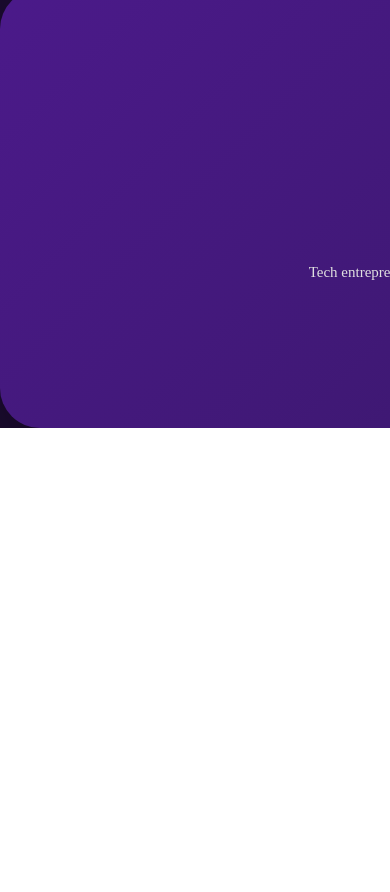
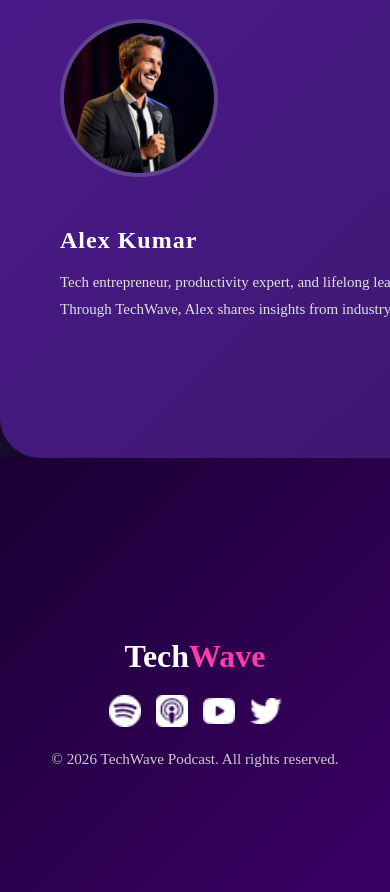
Before and after one commit to tanjimmouno45-stack/simple-project, a plain HTML site: page index.html in a window 390 px wide. Shown: the part 4407-5299 px from the top of the page. Before the commit the page ends 4835 px from the top, so only its background shows below. Drawn offline with Linux system fonts and the light colour scheme.

Commit message:
footer section

```diff
--- a/index.html
+++ b/index.html
@@ -197,10 +197,42 @@
 
     </div>
     </section>
+</main>
+<footer class="main-footer">
 
 
 
-</main>
+
+  <div class="footer-content">
+
+    <div class="wave-line left-wave"></div>
+
+    <div class="center-content">
+      <h1>Tech<span>Wave</span></h1>
+
+
+      <div class="social-images">
+        <img src="assets/spotify.png" alt="">
+        <img src="assets/apple-podcast.png" alt="">
+        <img src="assets/youtube-podcast.png" alt="">
+        <img src="assets/twitter.png" alt="">
+      </div>
+
+      <p class="copyright">
+        © 2026 TechWave Podcast. All rights reserved.
+      </p>
+    </div>
+
+    <div class="wave-line right-wave"></div>
+
+  </div>
+
+</footer>
+
+
+
+
+
 
 
 
--- a/style.css
+++ b/style.css
@@ -502,14 +502,15 @@ p {
 }
 .top{
     background-color: #1A0B2E;
+    max-width: 1600px;
 }
 
         .top-headline-xtra {
             font-size: 36px;
             font-weight: 800;
             color: white;
-            margin-bottom: 30px;
             text-align: center;
+
 
         }
 
@@ -594,6 +595,50 @@ p {
             height: 100%;
             object-fit: cover;
         }
+        .main-footer {
+  background: linear-gradient(135deg, #1a0033, #3b0066);
+  color: white;
+  padding-top: 60px;
+}
+
+
+
+
+
+.footer-content {
+  display: flex;
+  align-items: center;
+  justify-content: space-between;
+  padding: 60px 80px;
+}
+
+.center-content {
+  text-align: center;
+}
+
+.center-content h1 {
+  font-size: 48px;
+  font-weight: bold;
+}
+
+.center-content h1 span {
+  color: #ff3cac;
+}
+
+
+.social-images {
+  margin: 20px 0;
+  display: flex;
+  justify-content: center;
+  gap: 20px;
+}
+
+.social-images img {
+  width: 40px;
+  height: 40px;
+  object-fit: contain;
+}
+
 
 @media (max-width: 576px) {
     .checkbtn {
@@ -689,15 +734,14 @@ p {
     .card {
         width: 100%;
     }
+
     .top-headline-xtra {
                 font-size: 26px;
             }
 
-            .mega-profile-wrapper-z1 {
-                flex-direction: column;
-                padding: 40px 20px;
-                text-align: center;
-                gap: 30px;
+            .mega-profile-wrapper-z1{
+                display: grid;
+                grid-template-columns: repeat(1,1fr);
             }
 
             .prime-avatar-frame-q9 {
@@ -711,11 +755,35 @@ p {
 
             .bio-text-flow-y2 {
                 font-size: 15px;
+                flex-wrap: wrap;
             }
 
             .social-grid-wrap-m5 {
                 justify-content: center;
             }
+            .footer-content {
+    flex-direction: column;
+    padding: 40px 20px;
+    gap: 30px;
+  }
+
+  .center-content h1 {
+    font-size: 32px;
+  }
+
+  .wave-line {
+    width: 200px;
+    height: 50px;
+  }
+
+  .social-images {
+    gap: 15px;
+  }
+
+  .social-images img {
+    width: 32px;
+    height: 32px;
+  }
 
 
 }
```
